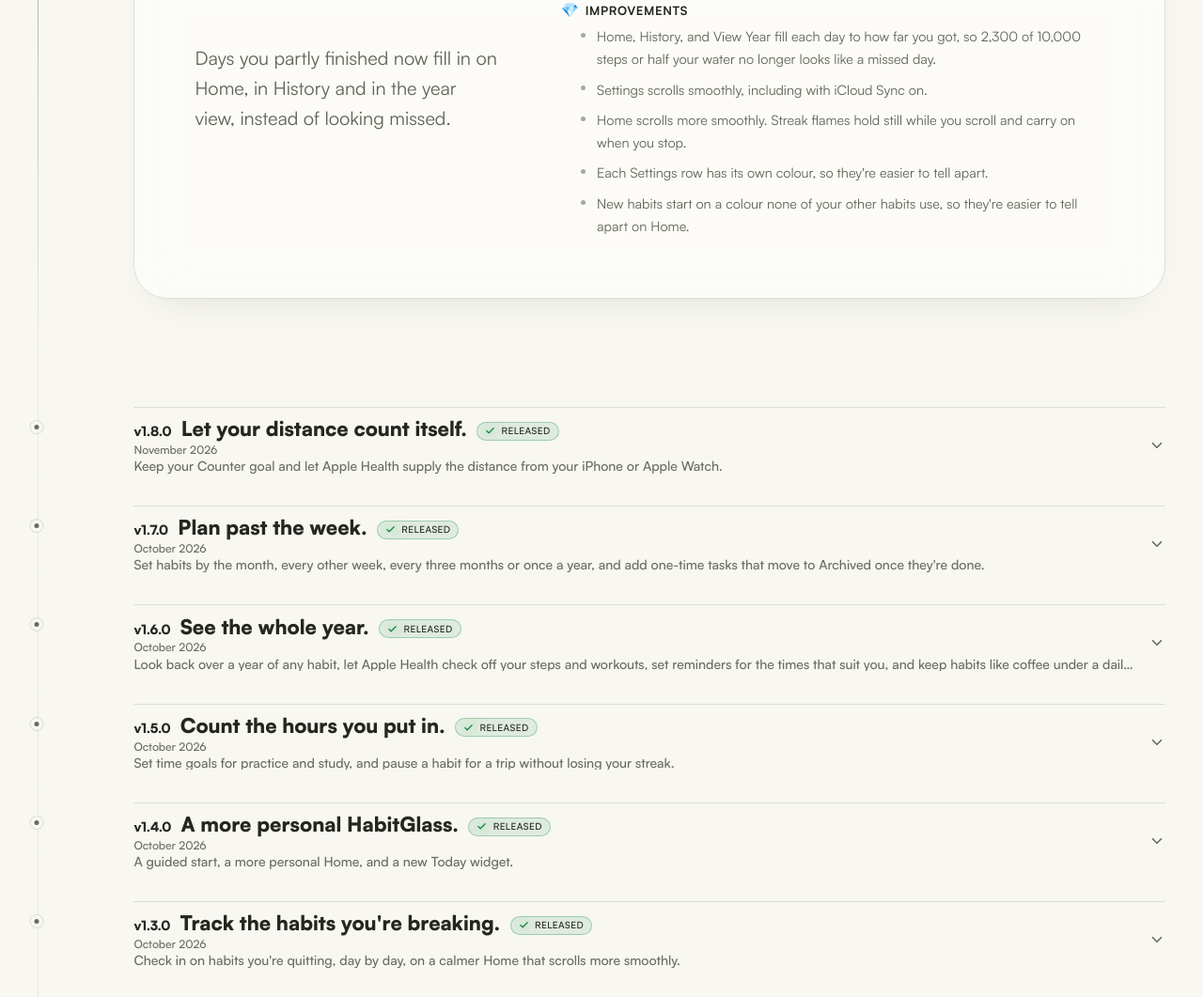
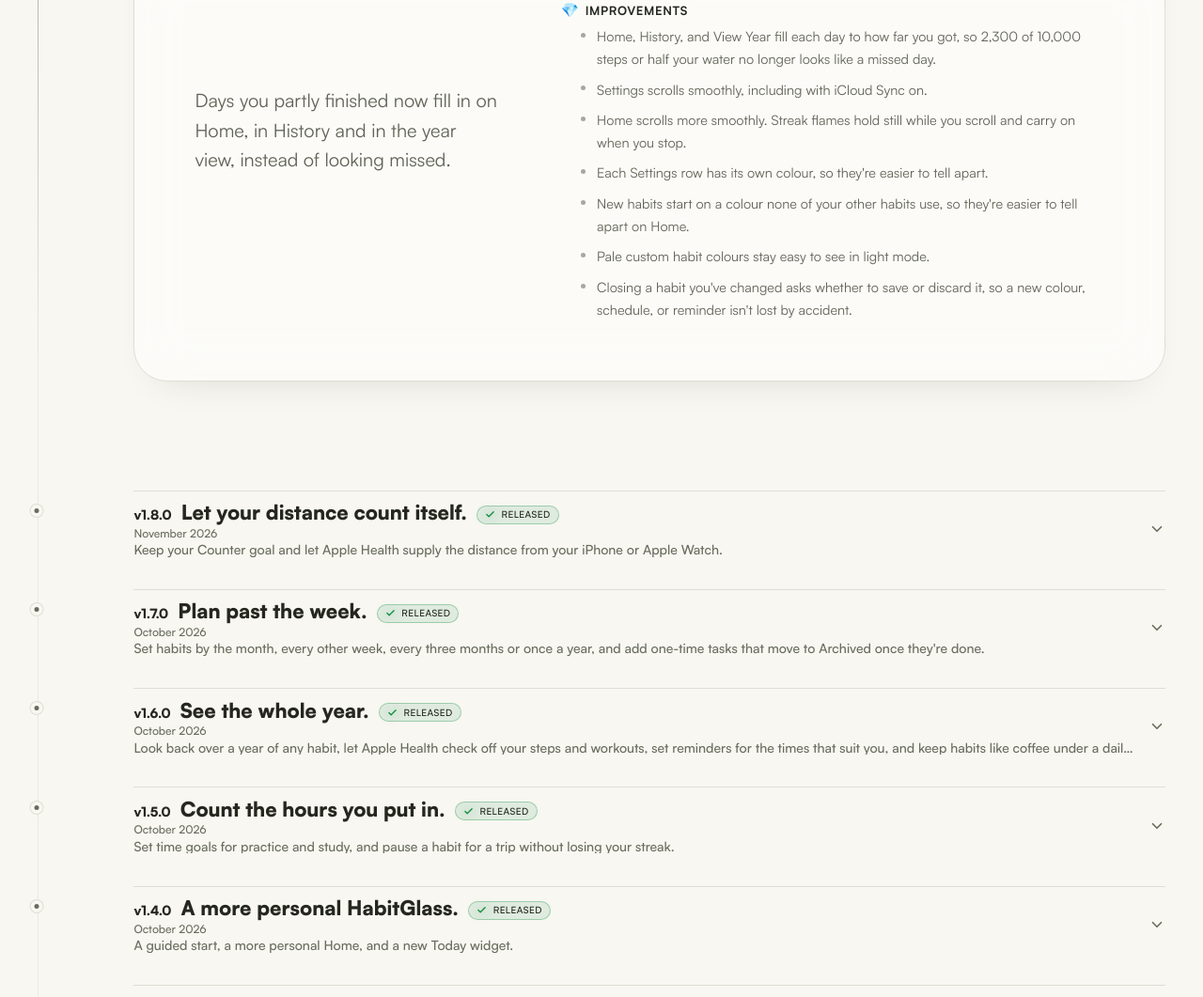
Before and after one commit to lpuljic/habitglass-public, a plain HTML site: page releases.html in a window 1280 px wide. Shown: the part 799-1860 px from the top of the page at 94% size. Drawn offline with Linux system fonts and the light colour scheme.

Commit message:
sync site content from source repo

```diff
--- a/releases.html
+++ b/releases.html
@@ -147,6 +147,8 @@
                 <li>Home scrolls more smoothly. Streak flames hold still while you scroll and carry on when you stop.</li>
                 <li>Each Settings row has its own colour, so they're easier to tell apart.</li>
                 <li>New habits start on a colour none of your other habits use, so they're easier to tell apart on Home.</li>
+                <li>Pale custom habit colours stay easy to see in light mode.</li>
+                <li>Closing a habit you've changed asks whether to save or discard it, so a new colour, schedule, or reminder isn't lost by accident.</li>
               </ul>
             </section>
           </div>
```
